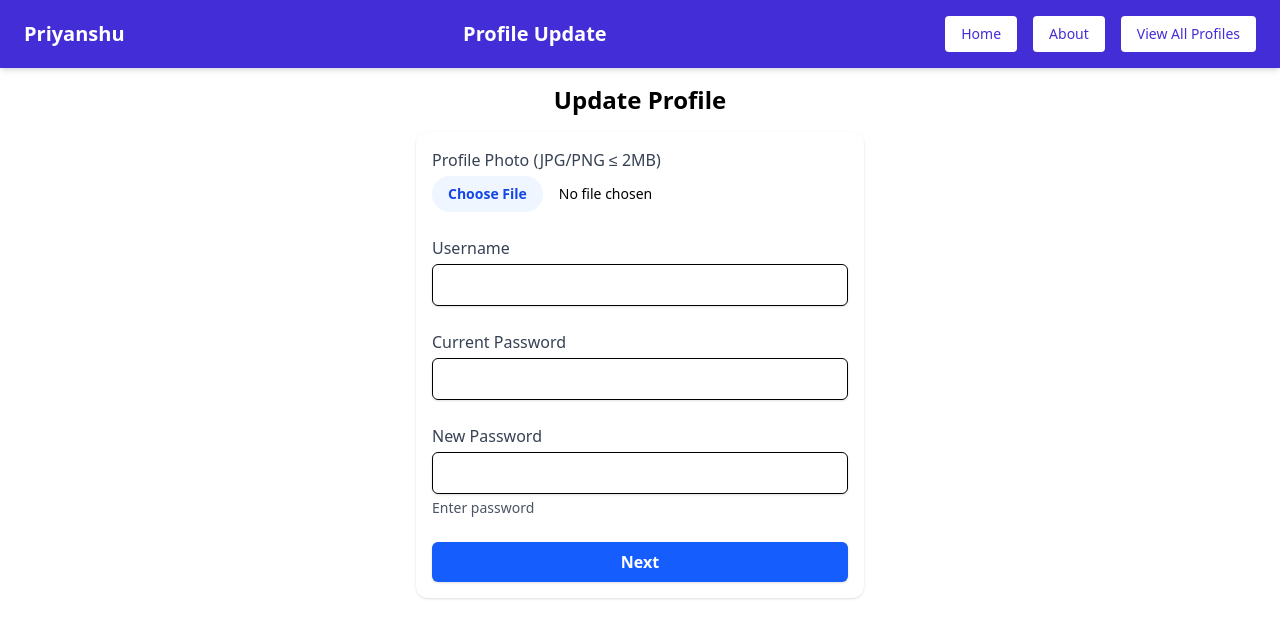
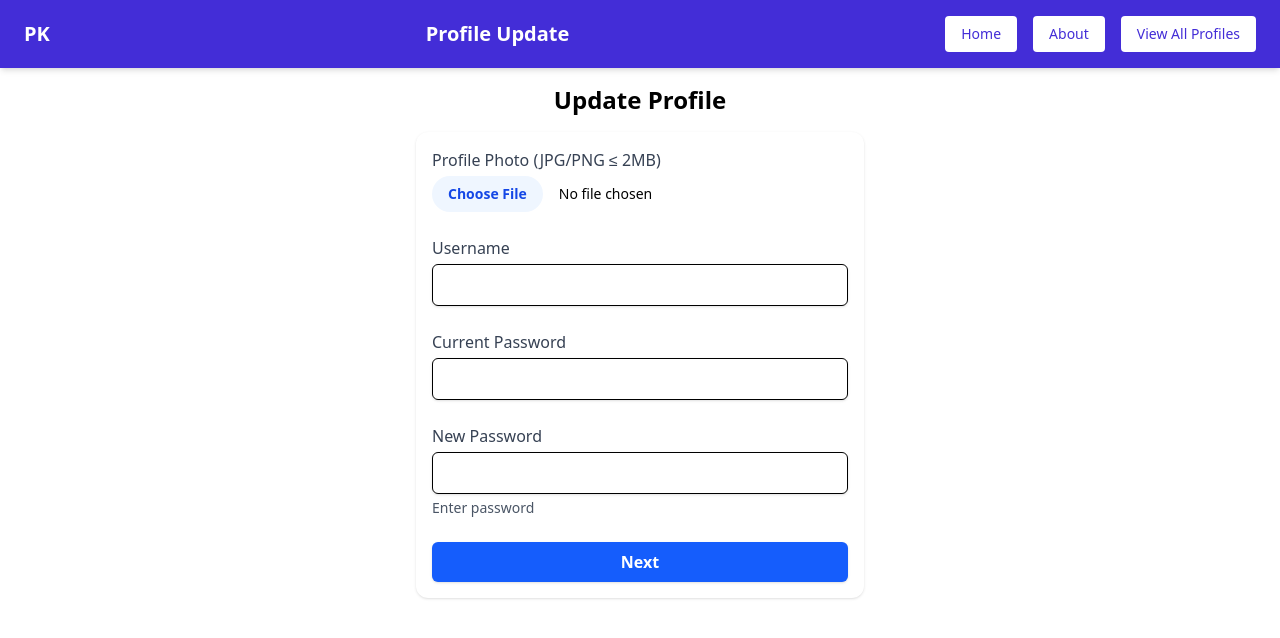
Before and after one commit to priyanshuppp00/profile-form, a React (Vite) app in the folder client/: page / in a window 1280 px wide. Shown: the top 638 px of the page. Built offline with nearby package versions, Linux system fonts and the light colour scheme.

Commit message:
All files

```diff
--- a/client/src/components/Navbar.jsx
+++ b/client/src/components/Navbar.jsx
@@ -5,7 +5,7 @@ export default function Navbar() {
   return (
     <nav className="flex flex-wrap items-center justify-between px-6 py-4 text-white bg-indigo-700 shadow-md">
       <Link to="/" className="text-xl font-bold hover:scale-105">
-        Priyanshu
+        PK
       </Link>
       <h1 className="hidden text-xl font-bold sm:block">Profile Update</h1>
       <div className="flex mt-2 space-x-4 sm:mt-0">
--- a/client/src/components/Summary.jsx
+++ b/client/src/components/Summary.jsx
@@ -10,13 +10,13 @@ export default function Summary({ formData, prevStep }) {
         if (value !== null) data.append(key, value);
       });
 
-      const res = await fetch(
-        `${import.meta.env.VITE_API_URL}/api/users/create`,
-        {
-          method: "POST",
-          body: data,
-        }
-      );
+      const apiUrl = import.meta.env.VITE_API_URL
+        ? import.meta.env.VITE_API_URL.replace(/\/$/, "")
+        : "";
+      const res = await fetch(`${apiUrl}/api/users/create`, {
+        method: "POST",
+        body: data,
+      });
       const result = await res.json();
 
       if (res.ok) {
```
